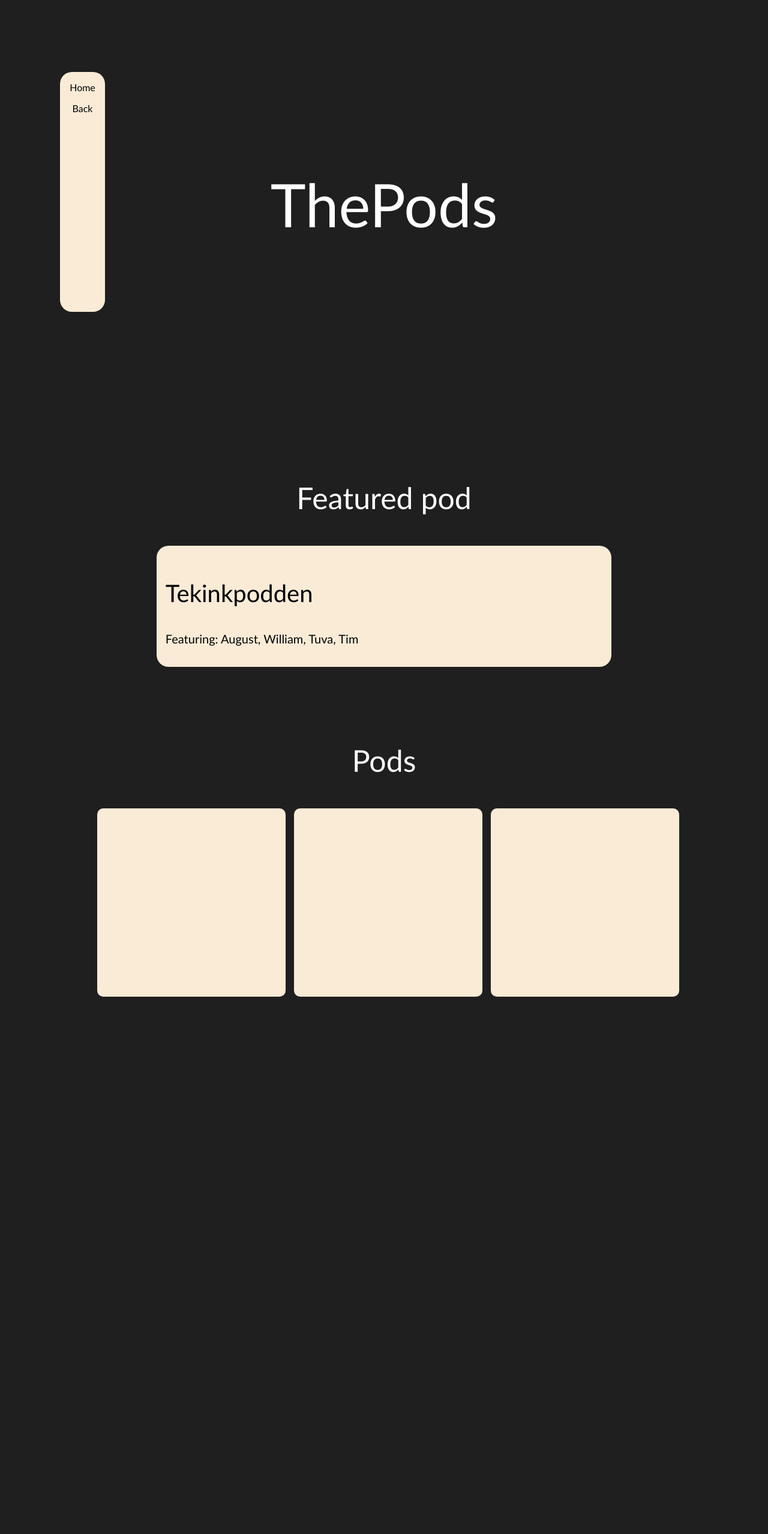
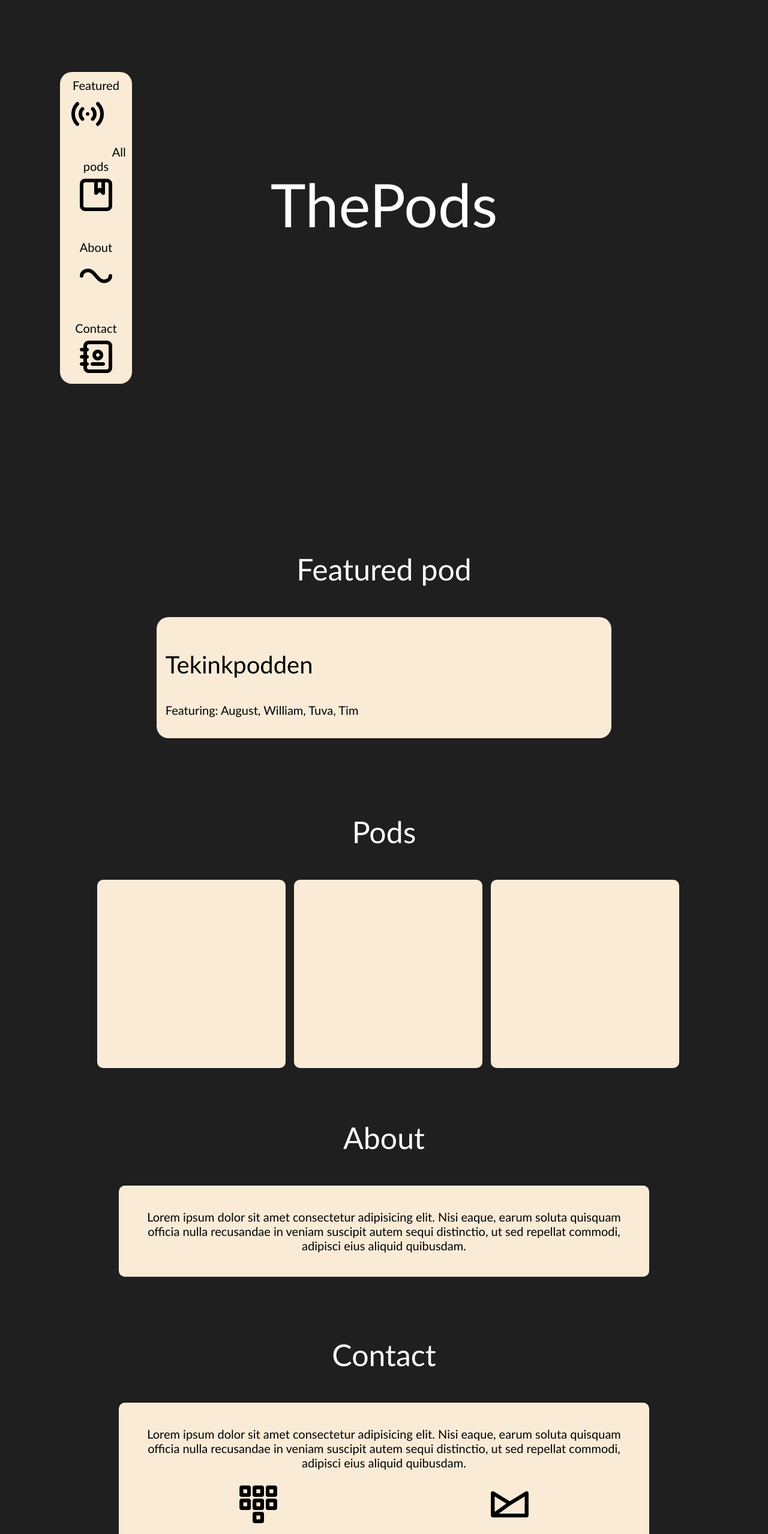
Before and after one commit to Bob1883/ThePods., a plain HTML site: page index.html in a window 1280 px wide. Shown: the part 80-2638 px from the top of the page at 60% size. Before the commit the page ends 1755 px from the top, so only its background shows below. Drawn offline with Linux system fonts and the light colour scheme.

Commit message:
Mobile navigation, about, contact, sideNav icons

```diff
--- a/index.html
+++ b/index.html
@@ -12,17 +12,48 @@
 <body>
     <p class="title">ThePods</p>
     <div class="sideNav">
-        <p>Home</p>
-        <p>Back</p>
+        <a href="#featured">
+            Featured
+            <img class="sideNavIcon" src="img/featured.png" alt="Featured"></img>
+        </a>
+
+        <a href="#allPods">
+            All pods
+            <img class="sideNavIcon" src="img/allPods.png" alt="All pods"></img>
+        </a>
+
+        <a href="#about">
+            About
+            <img class="sideNavIcon" src="img/about.png" alt="About"></img>
+        </a>
+
+        <a href="#contact">
+            Contact
+            <img class="sideNavIcon" src="img/contact.png" alt="Contact"></img>
+        </a>
+
     </div>
-    <div class="featured">
+    <div class="topnav">
+        <!-- Navigation links (hidden by default) -->
+        <div id="myLinks">
+            <a href="#featured">Featured</a>
+            <a href="#allPods">All pods</a>
+            <a href="#about">About</a>
+            <a href="#contact">Contact</a>
+        </div>
+        <!-- "Hamburger menu" / "Bar icon" to toggle the navigation links -->
+        <a href="javascript:void(0);" class="icon" onclick="myFunction()">
+            <i class="fa fa-bars"></i>
+        </a>
+    </div>
+    <div class="featured" id="featured">
         <p>Featured pod</p>
         <div class="featuredPod">
             <p>Tekinkpodden</p>
             <p>Featuring: August, William, Tuva, Tim</p>
         </div>
     </div>
-    <p class="allPodsTitle">Pods</p>
+    <p class="allPodsTitle" id="allPods">Pods</p>
     <div class="allPods">
         <div class="podCountaner">
             <div class="podCard" id="podCard">
@@ -58,6 +89,21 @@
             <div class="podCastPlaceHolder"></div>
         </div>
     </div>
+    <p class="aboutTitle">About</p>
+    <div class="about" id="about">
+        <p>Lorem ipsum dolor sit amet consectetur adipisicing elit. Nisi eaque, earum soluta quisquam officia nulla
+            recusandae in veniam suscipit autem sequi distinctio, ut sed repellat commodi, adipisci eius aliquid
+            quibusdam.</p>
+    </div>
+    <p class="contactTitle">Contact</p>
+    <div class="contact" id="contact">
+        <p>Lorem ipsum dolor sit amet consectetur adipisicing elit. Nisi eaque, earum soluta quisquam officia nulla
+            recusandae in veniam suscipit autem sequi distinctio, ut sed repellat commodi, adipisci eius aliquid
+            quibusdam.</p>
+
+        <img src="img/phone.png" alt="phone" width="75px">
+        <img src="img/mail.png" alt="mail" width="75px">
+    </div>
 </body>
 <script src="scripts/script.js"></script>
 
--- a/scripts/script.js
+++ b/scripts/script.js
@@ -3,3 +3,14 @@ document.querySelector('.podCard').addEventListener("click", popup);
 function popup () {
     document.getElementById('podCard').classList.toggle("popup");
 }
+
+
+/* Toggle between showing and hiding the navigation menu links when the user clicks on the hamburger menu / bar icon */
+function myFunction() {
+    var x = document.getElementById("myLinks");
+    if (x.style.display === "block") {
+      x.style.display = "none";
+    } else {
+      x.style.display = "block";
+    }
+  }
--- a/style.css
+++ b/style.css
@@ -24,15 +24,28 @@ body {
 
 .sideNav {
     background-color: antiquewhite;
-    width: 75px;
-    height: 400px;
+    width: 100px;
+    height: 500px;
     position: fixed;
     top: 200px;
     left: 100px;
     border-radius: 20px;
+    padding-top: 75px;
     text-align: center;
+    padding: 10px;
+}
+
+.sideNav a {
+    text-decoration: none;
     color: var(--text-color2);
+    font-size: var(--paragraph-size);
 }
+
+.sideNavIcon {
+    width: 72px;
+    margin-bottom: 35px;
+}
+
 
 .featured {
     text-align: center;
@@ -79,6 +92,7 @@ body {
     position: absolute;
     transition: var(--transition-time);
     padding: 7px;
+    margin-bottom: 20px;
 }
 
 .podTitle {
@@ -122,3 +136,97 @@ body {
     width: var(--pod-size);
     height: var(--pod-size);
 }
+
+/* TOP NAVIGATION */
+
+.topnav {
+    visibility: hidden;
+}
+@media only screen and (max-width: 1200px) {
+    .sideNav {
+        visibility: hidden;
+    }
+    /* Style the navigation menu */
+    .topnav {
+        overflow: hidden;
+        background-color: #333;
+        position: fixed;
+        top: 80px;
+        right: 2%;
+        transition: var(--transition-time);
+        visibility: visible;
+        z-index: 20;
+    }
+
+    /* Hide the links inside the navigation menu (except for logo/home) */
+    .topnav #myLinks {
+        display: none;
+        transition: var(--transition-time);
+    }
+
+    /* Style navigation menu links */
+    .topnav a {
+        color: white;
+        padding: 20px 20px;
+        text-decoration: none;
+        font-size: 17px;
+        display: block;
+        transition: var(--transition-time);
+    }
+
+    /* Style the hamburger menu */
+    .topnav a.icon {
+        content: url(/img/menu.png);
+        width: 20px;
+        position: fixed;
+        display: block;
+        right: 2%;
+        top: 20px;
+    }
+
+    /* Add a grey background color on mouse-over */
+    .topnav a:hover {
+        background-color: #ddd;
+        color: black;
+        transition: var(--transition-time);
+    }
+}
+
+
+/* ABOUT */
+.aboutTitle {
+    font-size: var(--subtitle-size);
+    text-align: center;
+    margin-top: 100px;
+}
+
+.about {
+    font-size: var(--paragraph-size);
+    text-align: center;
+    background-color: antiquewhite;
+    color: var(--text-color2);
+    padding: 20px;
+    border-radius: 10px;
+    margin: 0px 15% 20px 15%;
+}
+
+/* CONTACT */
+.contactTitle {
+    font-size: var(--subtitle-size);
+    text-align: center;
+    margin-top: 100px;
+}
+
+.contact {
+    font-size: var(--paragraph-size);
+    text-align: center;
+    background-color: antiquewhite;
+    color: var(--text-color2);
+    padding: 20px;
+    border-radius: 10px;
+    margin: 0px 15% 20px 15%;
+}
+
+.contact img {
+    margin: 0 20%;
+}
```
Also changed, not shown: img/about.png (added), img/allPods.png (added), img/contact.png (added), img/featured.png (added), img/mail.png (added), img/menu.png (added), img/phone.png (added).
